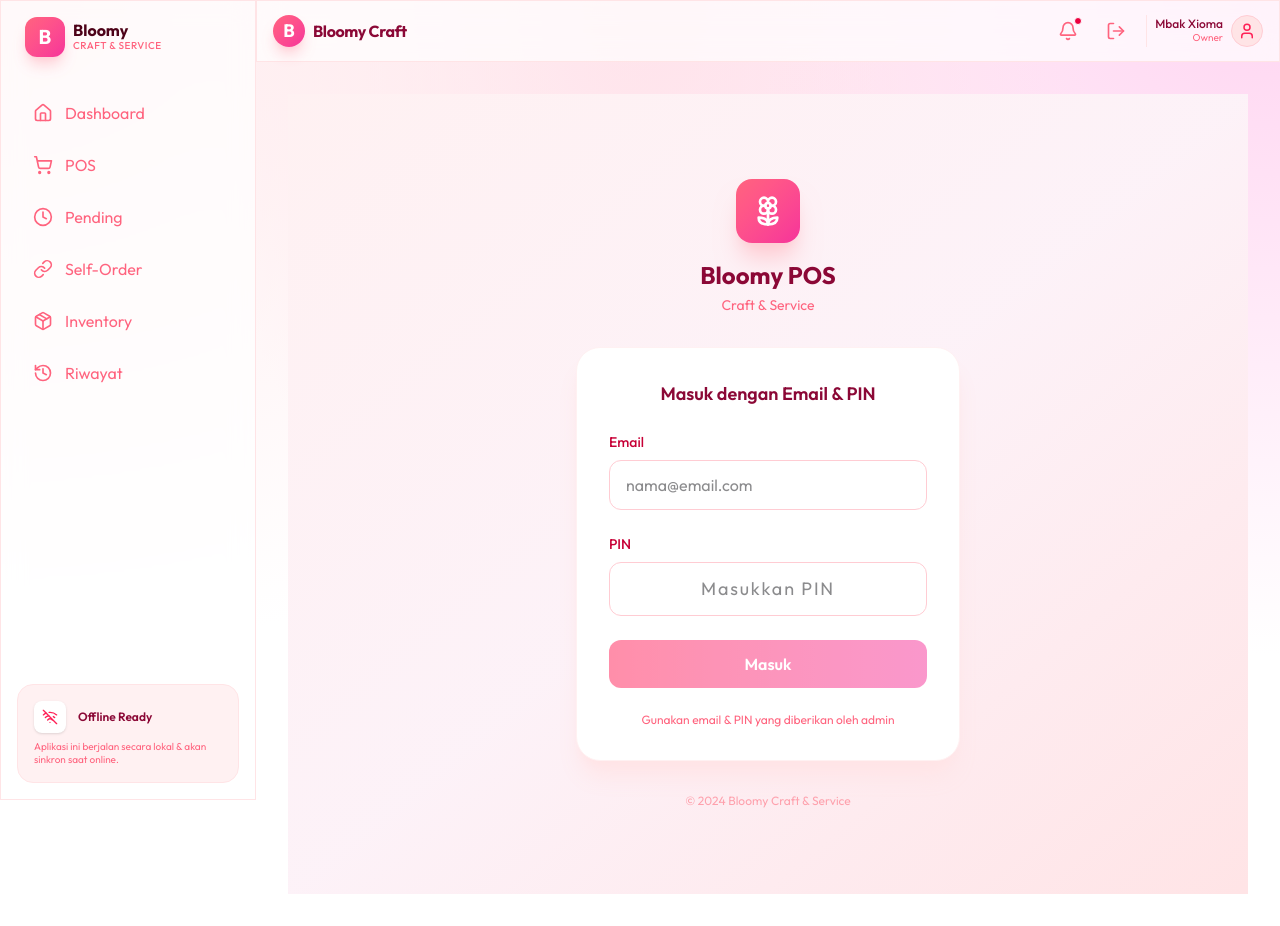
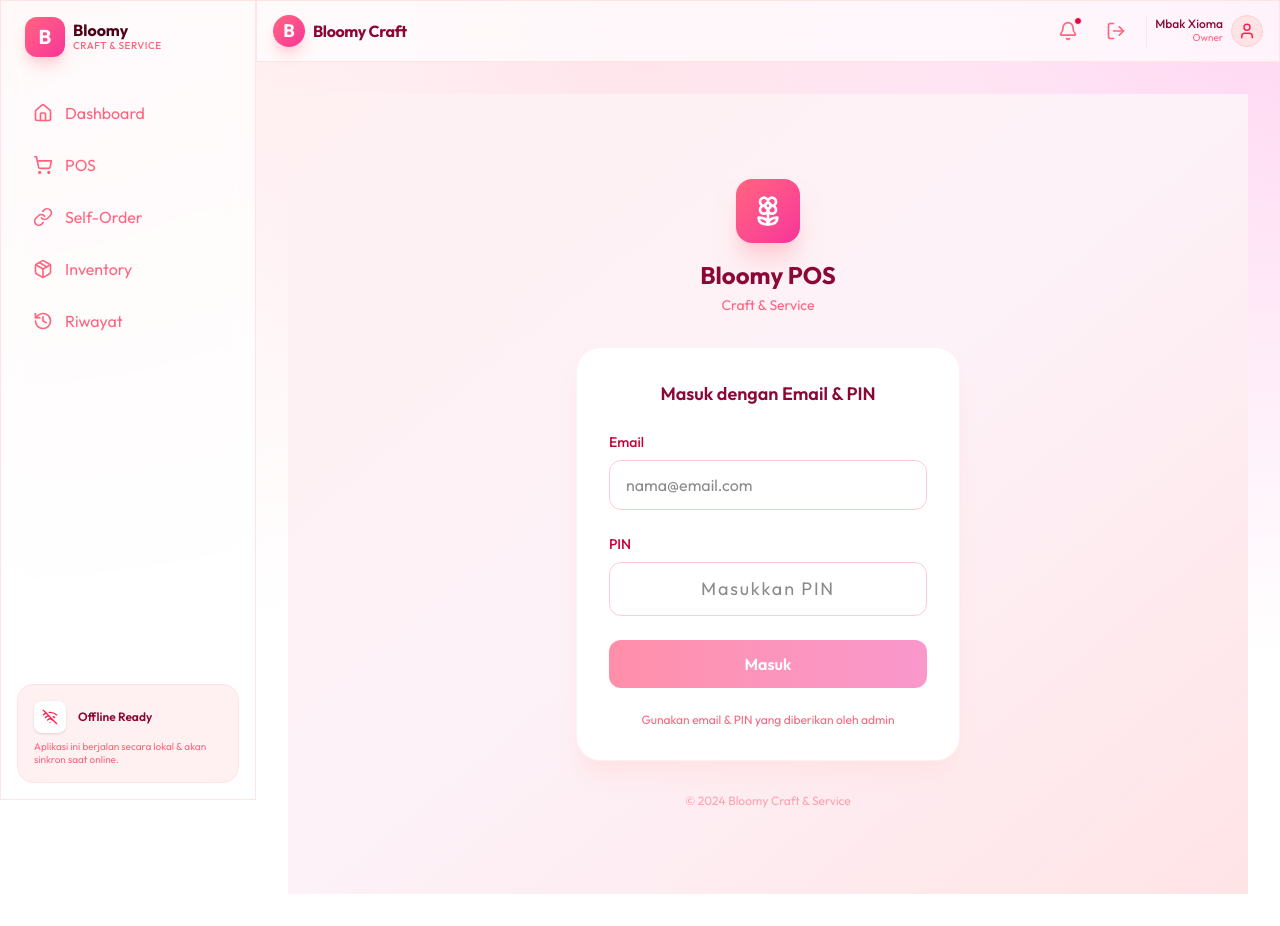
Before and after one commit to kleemubarok/bloomy-vibe, a SvelteKit app in the folder apps/web/: page /login in a window 1280 px wide. Built offline with nearby package versions, Linux system fonts and the light colour scheme.

Commit message:
fix: revert status buttons and move pending under POS
- Revert status buttons to always work (not disabled)
- Show Bayar button for any pending payment order
- Move Pending menu from nav to POS page button
- Remove Pending from nav items

```diff
--- a/apps/web/src/lib/components/OrderCard.svelte
+++ b/apps/web/src/lib/components/OrderCard.svelte
@@ -16,8 +16,8 @@
 
 	const nextAction = $derived(getNextStatus(order.status));
 	const statusColor = $derived(getStatusColor(order.status));
-	const isPendingPayment = $derived(order.status === 'Selesai' && order.paymentStatus === 'Pending');
-	const canSerahTerima = $derived(order.status === 'Selesai' && order.paymentStatus === 'Paid');
+	const isPendingPayment = $derived(order.paymentStatus === 'Pending');
+	const showPayButton = $derived(order.paymentStatus === 'Pending');
 
 	function goToPendingPayment() {
 		if (browser) {
@@ -134,7 +134,7 @@
 		</div>
 	{/if}
 
-	{#if isPendingPayment}
+	{#if showPayButton}
 		<div class="px-4 pb-4">
 			<button
 				class="w-full py-2 px-4 rounded-xl font-medium text-sm transition-all bg-amber-500 hover:bg-amber-600 text-white flex items-center justify-center gap-2"
@@ -153,10 +153,9 @@
 					? 'bg-blue-500 hover:bg-blue-600 text-white'
 					: order.status === 'Dirangkai'
 						? 'bg-green-500 hover:bg-green-600 text-white'
-						: 'bg-rose-500 hover:bg-rose-600 text-white'}
-					{!canSerahTerima ? 'opacity-50 cursor-not-allowed' : ''}"
+						: 'bg-rose-500 hover:bg-rose-600 text-white'}"
 				onclick={handleStatusUpdate}
-				disabled={isUpdating || !canSerahTerima}
+				disabled={isUpdating}
 				type="button"
 			>
 				{#if isUpdating}
@@ -168,9 +167,6 @@
 					{nextAction.label}
 				{/if}
 			</button>
-			{#if !canSerahTerima && order.status === 'Selesai'}
-				<p class="text-xs text-rose-400 text-center mt-1">Belum lunas</p>
-			{/if}
 		</div>
 	{/if}
 </div>
--- a/apps/web/src/routes/+layout.svelte
+++ b/apps/web/src/routes/+layout.svelte
@@ -10,8 +10,7 @@
 		WifiOff,
 		Bell,
 		LogOut,
-		Link,
-		Clock
+		Link
 	} from 'lucide-svelte';
 	import { page } from '$app/state';
 	import { onMount } from 'svelte';
@@ -23,7 +22,6 @@
 	const navItems = [
 		{ name: 'Dashboard', icon: Home, href: '/dashboard' },
 		{ name: 'POS', icon: ShoppingCart, href: '/pos' },
-		{ name: 'Pending', icon: Clock, href: '/pos/pending' },
 		{ name: 'Self-Order', icon: Link, href: '/self-order' },
 		{ name: 'Inventory', icon: Package, href: '/inventory' },
 		{ name: 'Riwayat', icon: History, href: '/audit' }
@@ -119,9 +117,7 @@
 
 		<nav class="flex-1 space-y-1">
 			{#each navItems as item}
-				{@const active = item.name === 'Pending'
-					? page.url.pathname === '/pos/pending'
-					: page.url.pathname.startsWith(item.href)}
+				{@const active = page.url.pathname.startsWith(item.href)}
 				<a
 					href={item.href}
 					class="flex items-center gap-3 px-4 py-3 rounded-2xl transition-all duration-200 group
@@ -160,9 +156,7 @@
 		class="fixed bottom-0 left-0 right-0 h-16 glass border-t border-rose-100 md:hidden flex items-center justify-around px-2 z-50"
 	>
 		{#each navItems as item}
-			{@const active = item.name === 'Pending'
-				? page.url.pathname === '/pos/pending'
-				: page.url.pathname.startsWith(item.href)}
+			{@const active = page.url.pathname.startsWith(item.href)}
 			<a
 				href={item.href}
 				class="flex flex-col items-center justify-center gap-1 w-16 h-12 rounded-xl transition-all
--- a/apps/web/src/routes/pos/+page.svelte
+++ b/apps/web/src/routes/pos/+page.svelte
@@ -15,7 +15,8 @@
 	import Cart from '$lib/components/Cart.svelte';
 	import ProductGrid from '$lib/components/ProductGrid.svelte';
 	import PrintPreview from '$lib/components/PrintPreview.svelte';
-	import { CheckCircle, X } from 'lucide-svelte';
+	import { CheckCircle, X, Clock } from 'lucide-svelte';
+	import { goto } from '$app/navigation';
 
 	let products = $state<Product[]>([]);
 	let isLoadingProducts = $state(true);
@@ -148,6 +149,18 @@
 	<title>POS - Bloomy POS</title>
 </svelte:head>
 
+<div class="flex items-center justify-between mb-4">
+	<h1 class="text-2xl font-bold text-rose-900">POS</h1>
+	<button
+		class="flex items-center gap-2 px-4 py-2 bg-amber-100 text-amber-700 rounded-xl text-sm font-medium hover:bg-amber-200 transition-colors"
+		onclick={() => goto('/pos/pending')}
+		type="button"
+	>
+		<Clock size={18} />
+		Pending
+	</button>
+</div>
+
 {#if showSuccess}
 	<div class="fixed inset-0 bg-black/50 flex items-center justify-center z-50 p-4">
 		<div
```
